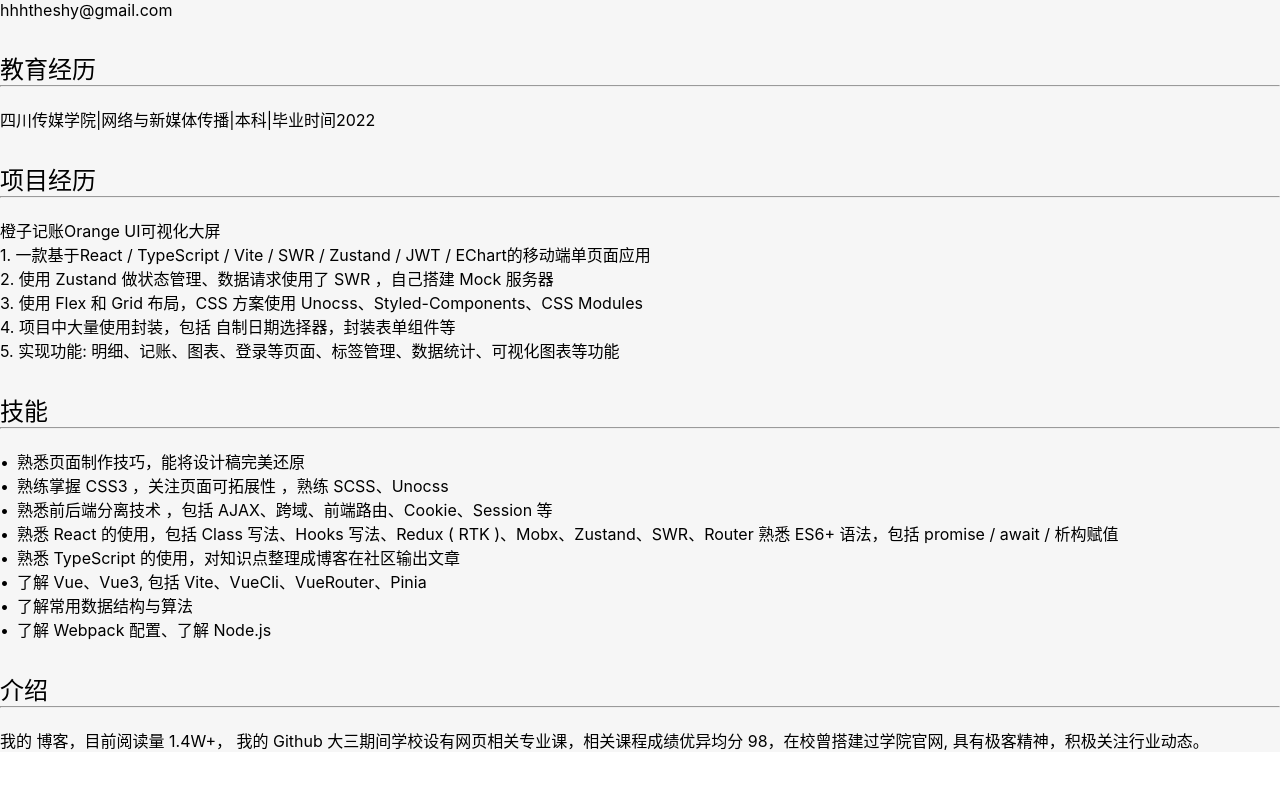
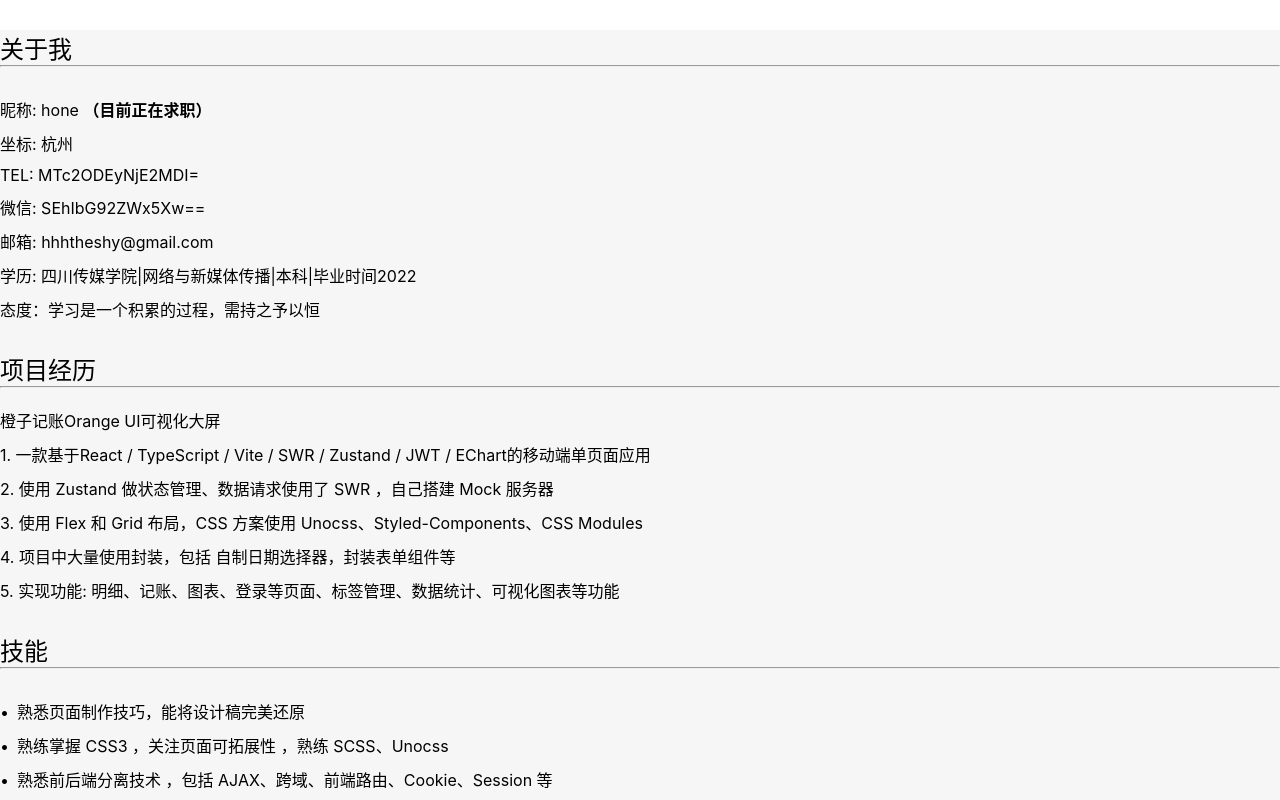
Before and after one commit to shyhhh/myInfo, a React (Vite) app: page /#/home/demo1 in a window 1280 px wide. Shown: the top 800 px of the page. Built offline with nearby package versions, Linux system fonts and the light colour scheme.

Commit message:
添加 myInfo, 把 div 变成 li

```diff
--- a/src/app.scss
+++ b/src/app.scss
@@ -12,6 +12,7 @@ hr {
   margin-bottom: 20px;
 }
 ol,ul {list-style: none;}
+li {padding-top: 10px;}
 
 button, input{font: inherit;}
 code{font-family: source-code-pro, Menlo, Monaco, Consolas, "Courier New", monospace;}
--- a/src/pages/Demo/Demo1.tsx
+++ b/src/pages/Demo/Demo1.tsx
@@ -14,23 +14,23 @@ const Demo1: React.FC = () => {
   const HightColorFont4 = ['自制日期选择器', '封装表单组件']
   const HightColorFont5 = ['明细', '记账', '图表', '登录等页面', '标签管理', '数据统计', '可视化图表']
   return (
-    <div>
-      <div>
+    <ul>
+      <li>
         1. 一款基于<HighlightedText textArray={HightColorFont1} separator=' / '/>的移动端单页面应用
-      </div>
-      <div>
+      </li>
+      <li>
         2. 使用 <span text-orange-600>Zustand</span> 做状态管理、数据请求使用了 <span text-orange-600>SWR</span> ，自己搭建 <span text-orange-600>Mock</span> 服务器
-      </div>
-      <div>
+      </li>
+      <li>
         3. 使用 Flex 和 Grid 布局，CSS 方案使用 Unocss、Styled-Components、CSS Modules
-      </div>
-      <div>
+      </li>
+      <li>
         4. 项目中大量使用封装，包括 <HighlightedText textArray={HightColorFont4} separator='，'/>等
-      </div>
-      <div>
+      </li>
+      <li>
         5. 实现功能: <HighlightedText textArray={HightColorFont5} separator='、'/>等功能
-      </div>
-    </div>
+      </li>
+    </ul>
   )
 }
 
--- a/src/pages/Demo/Demo2.tsx
+++ b/src/pages/Demo/Demo2.tsx
@@ -5,13 +5,13 @@ const Demo2: React.FC = () => {
   const HightColorFont2 = ['Button', 'Switch', 'Dialog', 'Tabs']
 
   return (
-    <div>
-      <div>1. 一款 <HighlightedText textArray={HightColorFont1} separator=" / " /> 的 UI 框架</div>
-      <div>2. Vue3 版采用 Vite 工具搭建，包含了 <HighlightedText textArray={HightColorFont2} separator=' / '/> 等组件</div>
-      <div>3. 搭建了项目官网，描述库的相关介绍和代码实例使用，将库上传 npm</div>
-      <div>4. 源码在 GitHub，可以查看每个组件的设计方式和构思，以及相关的源码</div>
-      <div>5. 项目的出发点是为了探究 UI 组件库的设计思路和实现方法</div>
-    </div>
+    <ul>
+      <li>1. 一款 <HighlightedText textArray={HightColorFont1} separator=" / " /> 的 UI 框架</li>
+      <li>2. Vue3 版采用 Vite 工具搭建，包含了 <HighlightedText textArray={HightColorFont2} separator=' / '/> 等组件</li>
+      <li>3. 搭建了项目官网，描述库的相关介绍和代码实例使用，将库上传 npm</li>
+      <li>4. 源码在 GitHub，可以查看每个组件的设计方式和构思，以及相关的源码</li>
+      <li>5. 项目的出发点是为了探究 UI 组件库的设计思路和实现方法</li>
+    </ul>
   )
 }
 
--- a/src/pages/Demo/Demo3.tsx
+++ b/src/pages/Demo/Demo3.tsx
@@ -3,11 +3,11 @@ import { HighlightedText } from '../../components/HighlightedText'
 const Demo3: React.FC = () => {
   const HightColorFont1 = ['React', 'EChart']
   return (
-    <div>
-      <div>1. 这是一款基于 <HighlightedText textArray={HightColorFont1} separator=" / "/> 的可视化大屏平台</div>
-      <div>2. 使用 flex 和 grid 完成页面展示</div>
-      <div>3. 使用 ECharts 实现柱状图、折线图、饼图等可视化展示，实现了数据的监听</div>
-    </div>
+    <ul>
+      <li>1. 这是一款基于 <HighlightedText textArray={HightColorFont1} separator=" / "/> 的可视化大屏平台</li>
+      <li>2. 使用 flex 和 grid 完成页面展示</li>
+      <li>3. 使用 ECharts 实现柱状图、折线图、饼图等可视化展示，实现了数据的监听</li>
+    </ul>
   )
 }
 
--- a/src/pages/EdExperience.tsx
+++ /dev/null
@@ -1,9 +0,0 @@
-export const EdExperience: React.FC = () => {
-  return (
-    <>
-      <h1>教育经历</h1>
-      <hr/>
-      四川传媒学院|网络与新媒体传播|本科|毕业时间2022
-    </>
-  )
-}
--- a/src/pages/Home.tsx
+++ b/src/pages/Home.tsx
@@ -1,15 +1,13 @@
 import { MyInfo } from './MyInfo'
-import { EdExperience } from './EdExperience'
 import { ProExperience } from './ProExperience'
 import { Skill } from './Skill'
 import { Recommend } from './Recommend'
 
 const Home: React.FC = () => {
   return (
-    <div flex justify-center h='100vh' p-y-20px>
+    <div flex justify-center p-y-20px>
       <section p-40px bg='#f6f6f6' shadow-xl rounded-sm>
         <MyInfo />
-        <EdExperience />
         <ProExperience />
         <Skill />
         <Recommend />
--- a/src/pages/MyInfo.tsx
+++ b/src/pages/MyInfo.tsx
@@ -2,8 +2,18 @@ import { ButtonMailto } from '../components/ButtonMailto'
 
 export const MyInfo: React.FC = () => {
   return (
-    <div>
-      <ButtonMailto label="hhhtheshy@gmail.com" mailto="mailto:hhhtheshy@gmail.com" />
-    </div>
+    <>
+      <h1>关于我</h1>
+      <hr />
+      <ul>
+        <li>昵称: hone <b>（目前正在求职）</b></li>
+        <li>坐标: 杭州</li>
+        <li>TEL: MTc2ODEyNjE2MDI=</li>
+        <li>微信: SEhIbG92ZWx5Xw==</li>
+        <li>邮箱: <ButtonMailto label="hhhtheshy@gmail.com" mailto="mailto:hhhtheshy@gmail.com" /></li>
+        <li>学历: 四川传媒学院|网络与新媒体传播|本科|毕业时间2022</li>
+        <li>态度：学习是一个积累的过程，需持之予以恒</li>
+      </ul>
+    </>
   )
 }
--- a/src/pages/Recommend.tsx
+++ b/src/pages/Recommend.tsx
@@ -2,11 +2,14 @@ import { Link } from 'react-router-dom'
 
 export const Recommend: React.FC = () => {
   return (
-    <div>
+    <>
       <h1>介绍</h1>
-      <hr/>
-      我的 <Link to="https://juejin.cn/user/3359726847928840/posts" text-orange-600>博客</Link>，目前阅读量 1.4W+，
-      我的 <Link to="https://github.com/shyhhh" text-orange-600>Github</Link> 大三期间学校设有网页相关专业课，相关课程成绩优异均分 98，在校曾搭建过学院官网, 具有极客精神，积极关注行业动态。
-    </div>
+      <hr />
+      <ul>
+        <li>我的 <Link to='https://github.com/shyhhh' text-orange-600>Github</Link>，</li>
+        <li>我的 <Link to='https://juejin.cn/user/3359726847928840/posts' text-orange-600>博客</Link> 目前阅读量 1.4W+，</li>
+        <li>大三期间学校设有网页相关专业课，相关课程成绩优异均分 98，在校曾搭建过学院官网, 具有极客精神，积极关注行业动态。</li>
+      </ul>
+    </>
   )
 }
--- a/src/pages/Skill.tsx
+++ b/src/pages/Skill.tsx
@@ -7,12 +7,13 @@ export const Skill: React.FC = () => {
   return (
     <div className={lis.unordered}>
       <h1>技能</h1>
-      <hr/>
+      <hr />
       <ul>
         <li>熟悉页面制作技巧，能将设计稿<span text-orange-600>完美还原</span></li>
-        <li>熟练掌握 CSS3 ，关注<span text-orange-600>页面可拓展性</span> ，熟练 <HighlightedText textArray={HightColorFont2} separator='、'/> </li>
+        <li>熟练掌握 CSS3 ，关注<span text-orange-600>页面可拓展性</span> ，熟练 <HighlightedText textArray={HightColorFont2} separator='、' /> </li>
         <li>熟悉<span text-orange-600>前后端分离技术</span> ，包括 AJAX、跨域、前端路由、Cookie、Session 等</li>
-        <li>熟悉 <span text-orange-600>React</span> 的使用，包括 Class 写法、Hooks 写法、Redux ( RTK )、Mobx、Zustand、SWR、Router  熟悉 ES6+ 语法，包括 promise / await / 析构赋值</li>
+        <li>熟悉 <span text-orange-600>React</span> 的使用，包括 Class 写法、Hooks 写法、Redux ( RTK )、Mobx、Zustand、SWR、Router</li>
+        <li>熟悉 ES6+ 语法，包括 promise / await / 析构赋值</li>
         <li>熟悉 <span text-orange-600>TypeScript</span> 的使用，对知识点整理成博客在社区输出文章</li>
         <li>了解 Vue、Vue3, 包括 Vite、VueCli、VueRouter、Pinia</li>
         <li>了解常用数据结构与算法</li>
```
